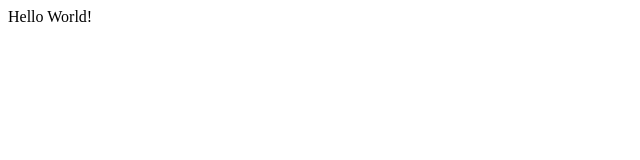
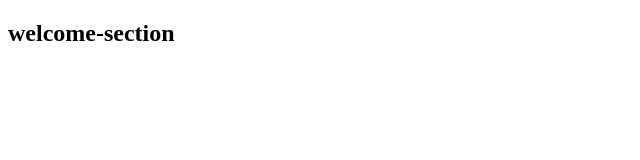
Before and after one commit to rashidmvk/microverse-portfolio, a plain HTML site: page index.html in a window 1280 px wide. Shown: the whole page, without its empty margins (0-640 px from the left). Drawn offline with Linux system fonts and the light colour scheme.

Commit message:
feature 1 and 2

```diff
--- a/index.html
+++ b/index.html
@@ -7,7 +7,14 @@
   </head>
 
   <body>
-    Hello World!
+    <section id="welcome-section">
+
+      <h1>welcome-section</h1>
+
+    </section>
+
+
+
     <script src="https://cdn.freecodecamp.org/testable-projects-fcc/v1/bundle.js"></script>
 
     <!--
```
